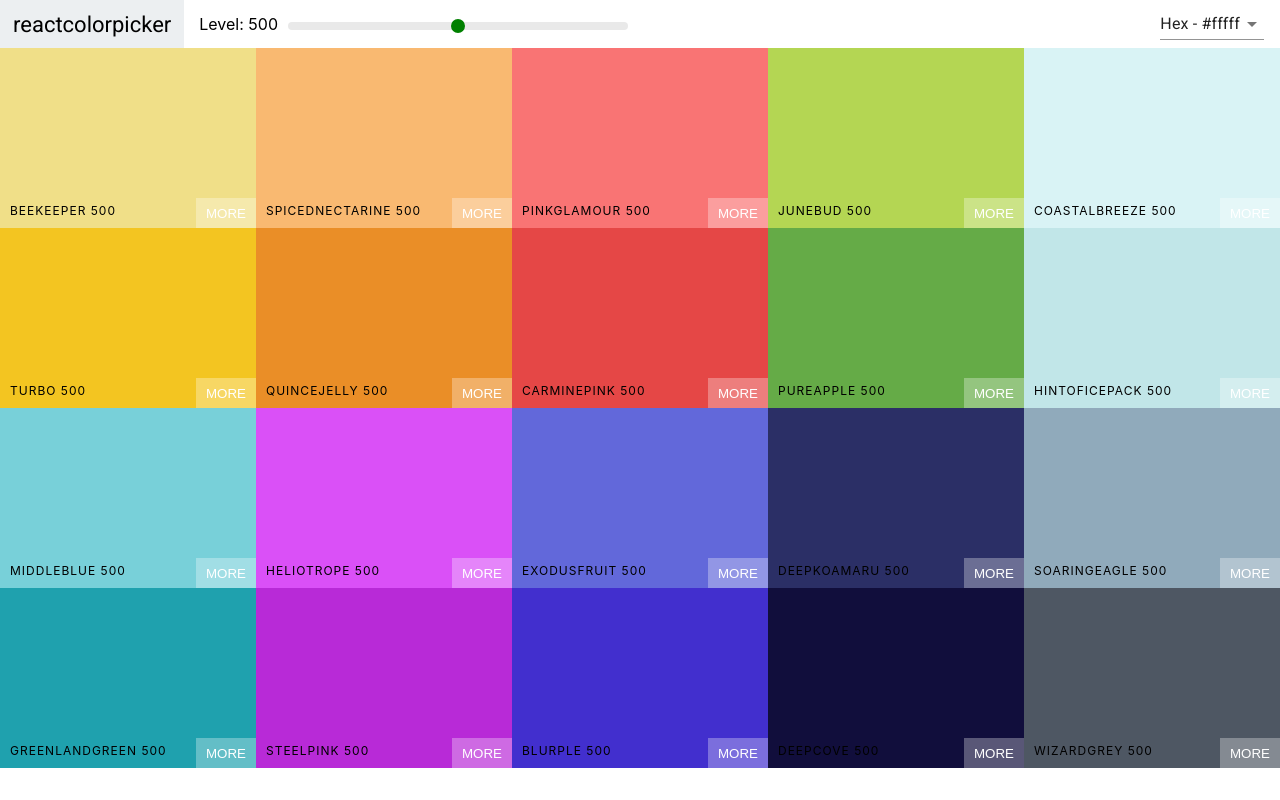
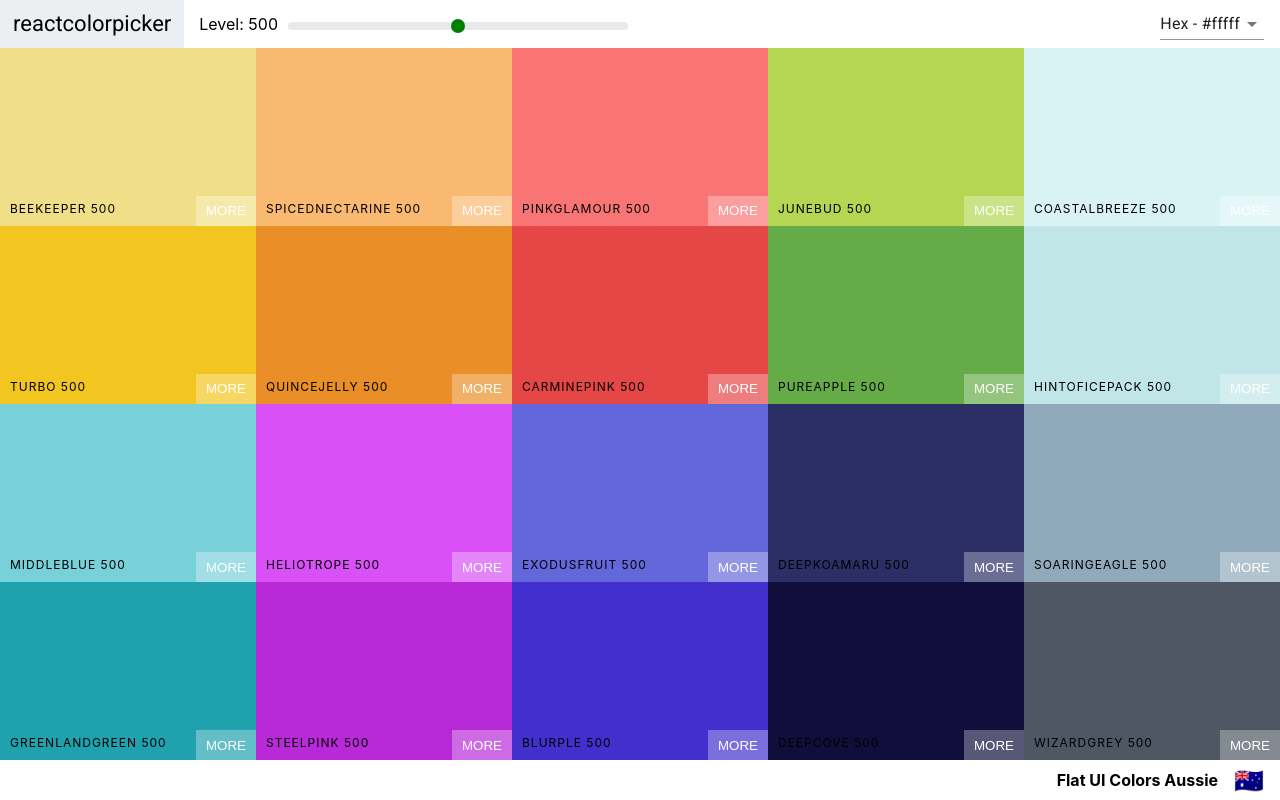
Before and after one commit to FunkyFries/color-palette-app, a React (Create React App) app in the folder color-palette-app2/: page /palette/flat-ui-colors-american in a window 1280 px wide. Built offline with nearby package versions, Linux system fonts and the light colour scheme.

Commit message:
Add Palette footer

```diff
--- a/color-palette-app2/package.json
+++ b/color-palette-app2/package.json
@@ -44,5 +44,9 @@
       "last 1 firefox version",
       "last 1 safari version"
     ]
+  },
+  "devDependencies": {
+    "babel-plugin-macros": "^2.6.1",
+    "babel-plugin-styled-components": "^1.10.0"
   }
 }
--- a/color-palette-app2/src/components/Navbar.tsx
+++ b/color-palette-app2/src/components/Navbar.tsx
@@ -85,7 +85,10 @@ export default class Navbar extends Component<Props> {
         <Select
           value={format}
           onChange={this.changeFormat}
-          style={{ marginLeft: "auto", marginRight: "1rem" }}
+          style={{
+            marginLeft: "auto",
+            marginRight: "1rem"
+          }}
         >
           <MenuItem value="hex">Hex - #fffff</MenuItem>
           <MenuItem value="hsl">HSL - hsl(0, 0%, 100%)</MenuItem>
--- a/color-palette-app2/src/components/Palette.tsx
+++ b/color-palette-app2/src/components/Palette.tsx
@@ -1,15 +1,26 @@
 import React, { Component } from "react";
 import Navbar from "./Navbar";
-import styled from "styled-components";
+import styled from "styled-components/macro";
 import ColorBox from "./ColorBox";
 
 const PaletteDiv = styled("div")`
   height: 100vh;
+  display: flex;
+  flex-direction: column;
 `;
 const ColorBoxes = styled("div")`
   height: 90%;
   display: flex;
   flex-wrap: wrap;
+`;
+
+const Footer = styled("footer")`
+  background-color: white;
+  height: 5vh;
+  display: flex;
+  justify-content: flex-end;
+  align-items: center;
+  font-weight: bold;
 `;
 
 interface Palette {
@@ -37,10 +48,10 @@ class Palette extends Component<Props> {
   };
 
   render() {
-    const { colors } = this.props.palette;
+    const { colors, paletteName, emoji } = this.props.palette;
     const { level, format } = this.state;
     const colorBoxes = colors[level].map((color: any) => (
-      <ColorBox key={color.name} background={color[format]} name={color.name} />
+      <ColorBox key={color.id} background={color[format]} name={color.name} />
     ));
     return (
       <PaletteDiv>
@@ -50,6 +61,10 @@ class Palette extends Component<Props> {
           changeFormat={this.changeFormat}
         />
         <ColorBoxes>{colorBoxes}</ColorBoxes>
+        <Footer>
+          {paletteName}
+          <span style={{ fontSize: "1.5rem", margin: "0 1rem" }}>{emoji}</span>
+        </Footer>
       </PaletteDiv>
     );
   }
```
Also changed, not shown: 1 other file (tests, documents, lock files or other folders).
